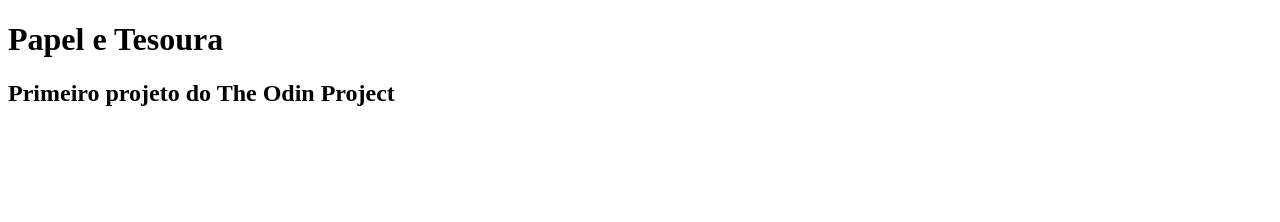
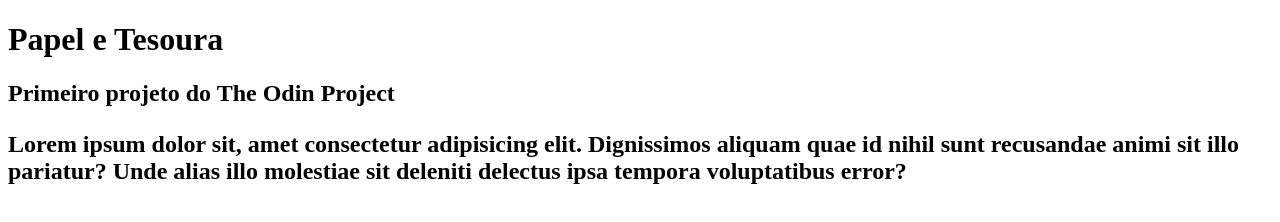
Before and after one commit to WalmirFerJr/Papel-e-Tesoura, a plain HTML site: page index.html in a window 1280 px wide. Drawn offline with Linux system fonts and the light colour scheme.

Commit message:
Adicionando main

```diff
--- a/index.html
+++ b/index.html
@@ -8,6 +8,11 @@
 <body>
     <h1>Papel e Tesoura</h1>
         <h2>Primeiro projeto do The Odin Project</p>
+    <main>
+        <p>Lorem ipsum dolor sit, amet consectetur adipisicing elit.
+           Dignissimos aliquam quae id nihil sunt recusandae animi sit illo pariatur?
+           Unde alias illo molestiae sit deleniti delectus ipsa tempora voluptatibus error?</p>
+    </main>
     <script src="script.js"></script>
 </body>
 </html>
```
